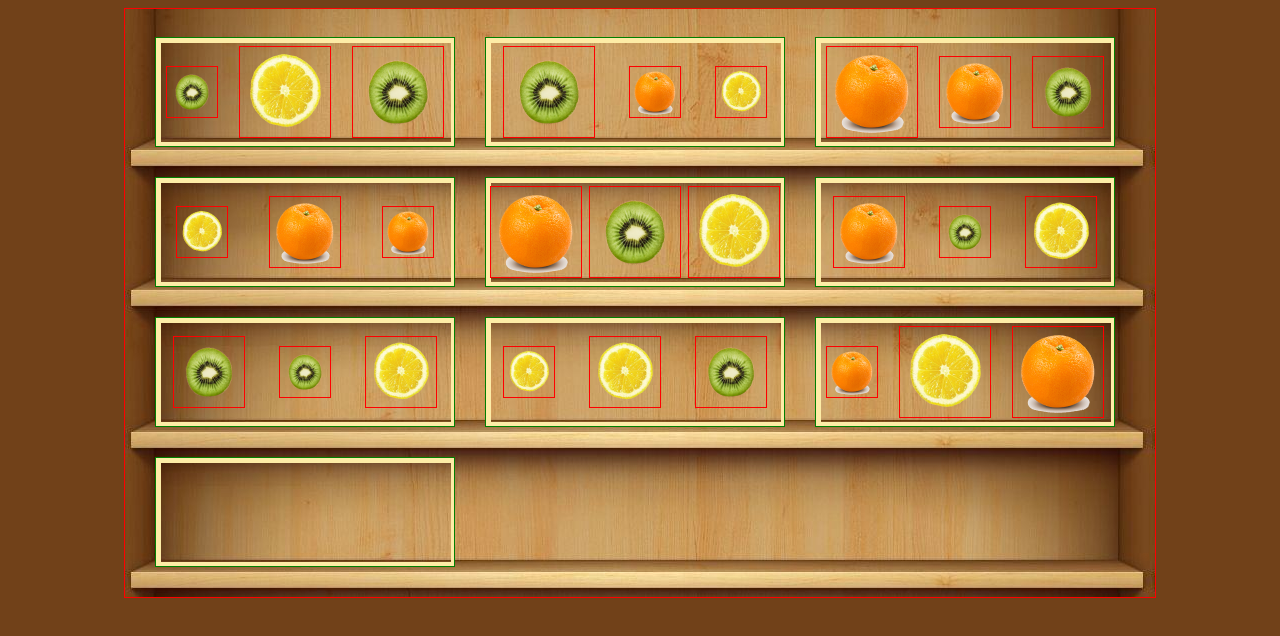
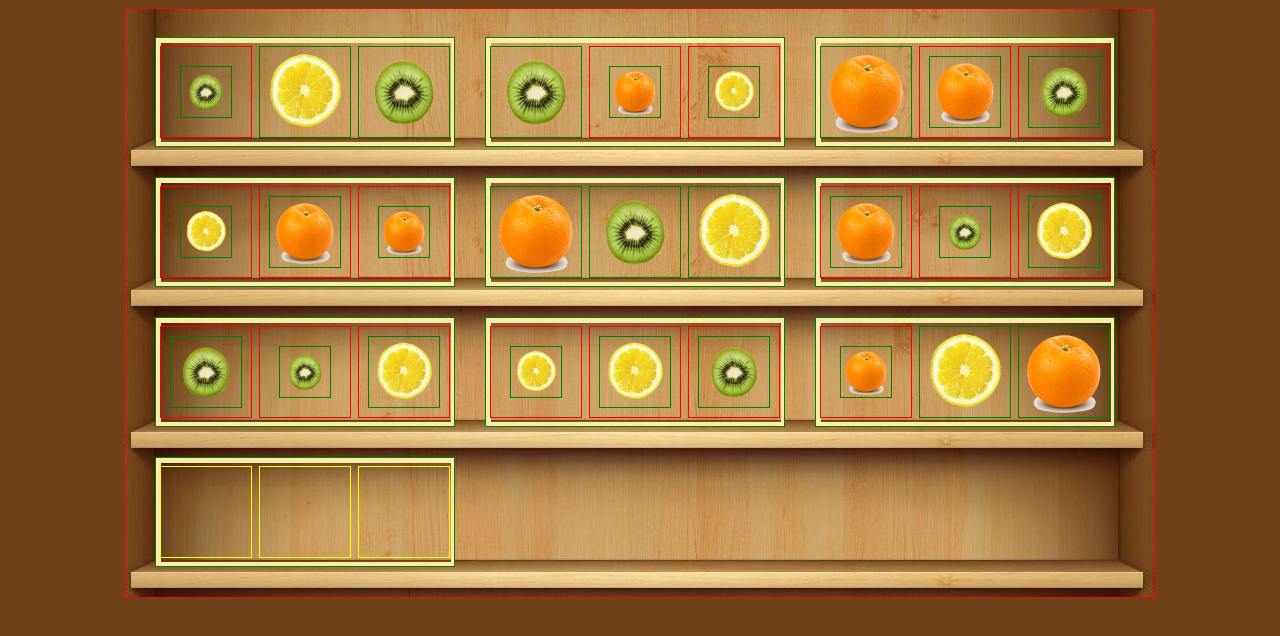
Before and after one commit to RomanMykytyn/Fruit_game, a React app: page / in a window 1280 px wide. Built offline with nearby package versions, Linux system fonts and the light colour scheme.

Commit message:
Next step3.

```diff
--- a/public/style.css
+++ b/public/style.css
@@ -33,8 +33,19 @@
 
 .fruit {
   border: 1px solid red;
-
+  width: 90px;
+  height: 90px;
   display: flex;
   justify-content: center;
   align-items: center;
 }
+
+img {
+  border: 1px solid green;
+}
+
+.fruitHidden {
+  border: 1px solid yellow;
+  width: 90px;
+  height: 90px;
+}
--- a/src/components/box.js
+++ b/src/components/box.js
@@ -6,9 +6,11 @@
     var isHidden = this.props.boxData.busy ? 'box' : 'boxHidden';
     return (
       <div className={isHidden}>
-        {this.props.boxData.fruits.map(el =>
-          <Fruit fruitData={el} key={el.id} />
-        )}
+        {isHidden === 'box' &&
+          this.props.boxData.fruits.map(el =>
+            <Fruit fruitData={el} key={el.id} />
+          )
+        }
       </div>
     );
   }
--- a/src/components/fruit.js
+++ b/src/components/fruit.js
@@ -1,12 +1,64 @@
 import React, { Component } from 'react';
 
 class Fruit extends Component {
+
+  handlerMoveFruit(e) {
+    var elem = document.getElementById(e.target.id);
+    var targets = document.getElementsByClassName('fruitHidden');
+    var coords = getCoords(elem);
+    var shiftX = e.pageX - coords.left;
+    var shiftY = e.pageY - coords.top;
+    elem.style.position = 'absolute';
+
+    elem.ondragstart = function() {
+      return false;
+    };
+
+    function getCoords(elem) {
+      var box = elem.getBoundingClientRect();
+      return {
+        top: box.top + pageYOffset,
+        left: box.left + pageXOffset
+      };
+    }
+
+    function moveAt(e) {
+      elem.style.left = e.pageX - shiftX + 'px';
+      elem.style.top = e.pageY - shiftY + 'px';
+    }
+
+    document.onmousemove = function(e) {
+      moveAt(e);
+    }
+
+    elem.onmouseup = function(e) {
+      document.onmousemove = null;
+      elem.onmouseup = null;
+      for(let i=0;i<targets.length;i++){
+        var bounds = targets[i].getBoundingClientRect();
+        console.log(bounds);
+        console.log(e.pageX);
+        console.log(e.pageY);
+        if(e.pageX < bounds.right &&
+          e.pageX > bounds.left  &&
+          e.pageY > bounds.top  &&
+          e.pageY < bounds.bottom) {
+            console.log('ok');
+        }
+      }
+    };
+
+  }
+
   render () {
     var isHidden = this.props.fruitData.busy ? 'fruit' : 'fruitHidden';
     return (
-        <div className={isHidden}>
+        <div className={isHidden} idplace={this.props.fruitData.id}>
           {isHidden === 'fruit' &&
-            <img src={'images/' + this.props.fruitData.type + '.png'} />}
+            <img src={'images/' + this.props.fruitData.type + '.png'}
+                 id={this.props.fruitData.id}
+                 onMouseDown={this.handlerMoveFruit}/>
+          }
         </div>
     );
   }
--- a/src/utils/createGameData.js
+++ b/src/utils/createGameData.js
@@ -8,14 +8,14 @@
   var gameData = [];
   var temp = [];
   for (let i = 0; i < quantityBoxPlaces * quantityFruitInBox; i++) {
-    listFruits[i] ? temp.push({'busy' : true, 'id' : i, 'x' : 0, 'y' : 0, 'type' : listFruits[i]})
-                  : temp.push({'busy' : false, 'id' : i, 'x' : 0, 'y' : 0, 'type' : ''});
+    listFruits[i] ? temp.push({'busy' : true, 'id' : 'fruitId_' + i, 'type' : listFruits[i]})
+                  : temp.push({'busy' : false, 'id' : 'fruitId_' +  i, 'type' : ''});
     if (temp.length >= quantityFruitInBox && i <= quantityFruitInBox * quantityBox) {
-      gameData.push(({'busy' : true, 'id' : (i-2)/3, 'x' : 0, 'y' : 0, 'fruits' : temp}));
+      gameData.push(({'busy' : true, 'id' : (i-2)/3, 'fruits' : temp}));
       temp = [];
     }
     if (temp.length >= quantityFruitInBox && i > quantityFruitInBox * quantityBox) {
-      gameData.push(({'busy' : false, 'id' : (i-2)/3, 'x' : 0, 'y' : 0, 'fruits' : temp}));
+      gameData.push(({'busy' : false, 'id' : (i-2)/3, 'fruits' : temp}));
       temp = [];
     }
   }
```
